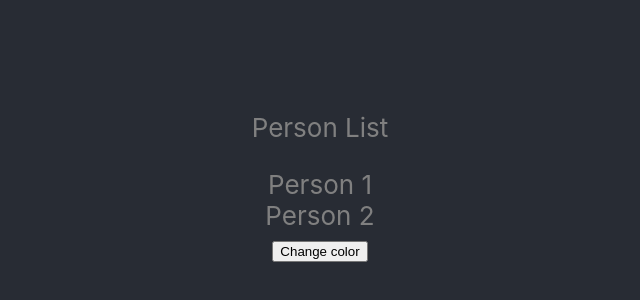
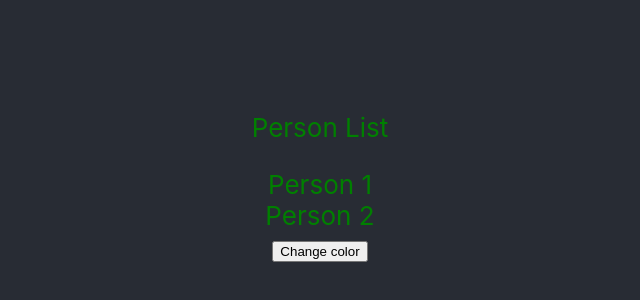
Before and after one commit to faviolla/reactjs, a React (Create React App) app: page / in a window 1280 px wide. Shown: the part 226-526 px from the top of the page, without its empty margins (320-960 px from the left). Built offline with nearby package versions, Linux system fonts and the light colour scheme.

Commit message:
Adding file css.

```diff
--- a/src/components/PersonList/PersonList.css
+++ b/src/components/PersonList/PersonList.css
@@ -0,0 +1,7 @@
+.container {
+  color: green;
+}
+
+.containerGray {
+  color: gray;
+}
--- a/src/components/PersonList/PersonList.js
+++ b/src/components/PersonList/PersonList.js
@@ -1,5 +1,6 @@
 import { useState } from "react";
 import PersonListItem from "../PersonListItem/PersonListItem";
+import "./PersonList.css";
 
 const PersonList = () => {
   const personList = [{ title: "1" }, { title: "2" }];
@@ -12,7 +13,7 @@ const PersonList = () => {
     setState(!state);
   };
   return (
-    <div style={state ? styles.containerDarkGray : styles.containerGray}>
+    <div className={`container ${state ? "containerGray" : ""}`}>
       <p>Person List</p>
       {personList.map((item, index) => (
         <PersonListItem key={index} title={item.title} />
```
